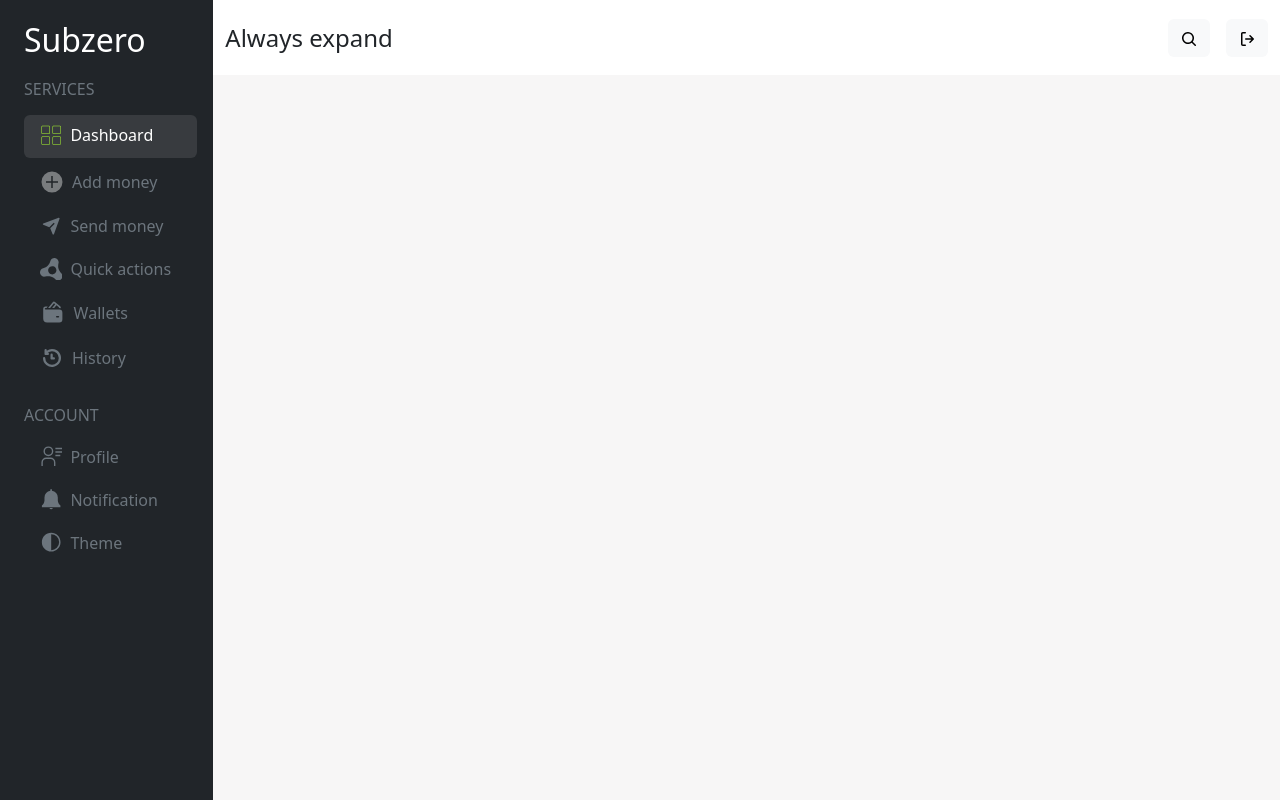
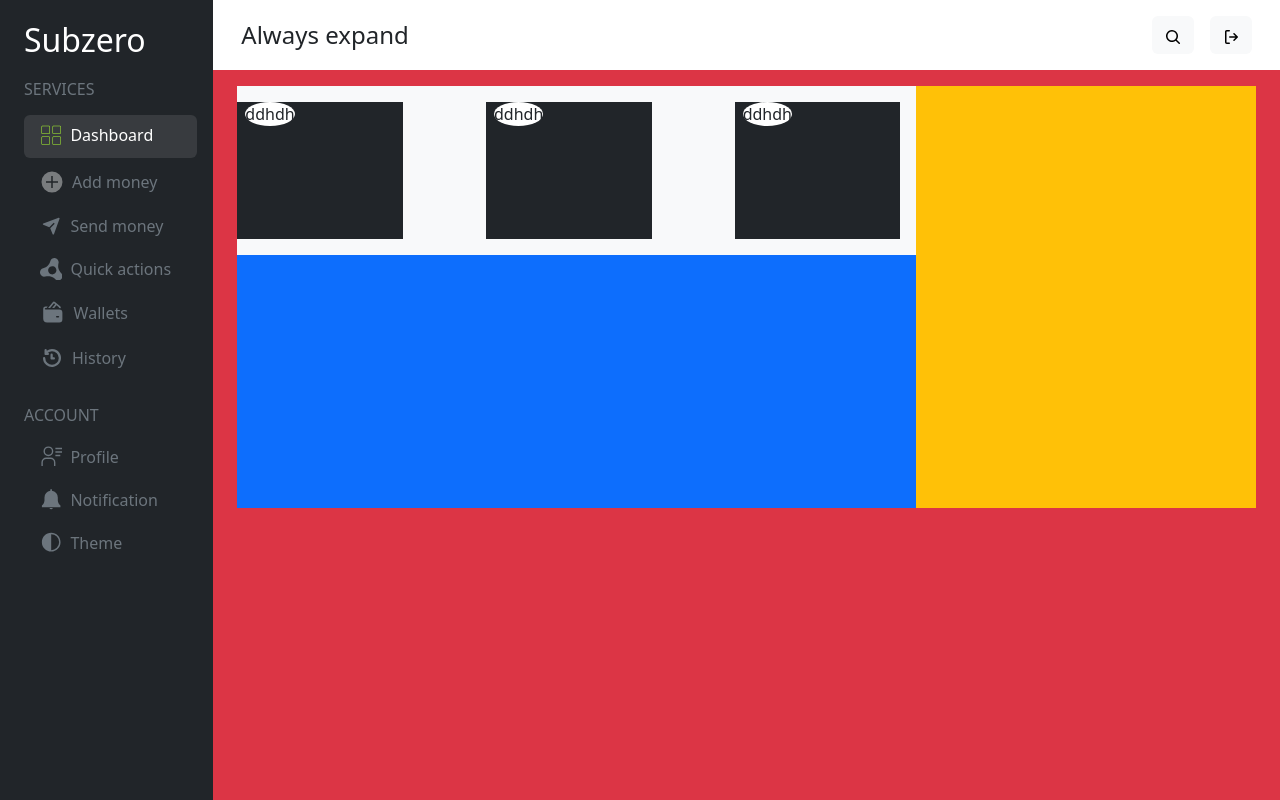
Before and after one commit to toyyib10/subzero-banking-app, a React (Create React App) app in the folder frontend/: page /dashboard in a window 1280 px wide. Built offline with nearby package versions, Linux system fonts and the light colour scheme.

Commit message:
i worked on dashboard main

```diff
--- a/frontend/src/components/dashboard/Header.js
+++ b/frontend/src/components/dashboard/Header.js
@@ -4,11 +4,11 @@ const Header = () => {
   }
   return (
     <>
-      <nav className="navbar sticky-top flex-md-nowrap navbar-expand navbar-dark bg-white" aria-label="Second navbar example" style={style}>
+      <nav className="navbar sticky-top flex-md-nowrap navbar-expand navbar-dark bg-white ps-md-3" aria-label="Second navbar example" style={style}>
         <div className="container-fluid">
-          <p className="navbar-brand text-dark fs-4 m-0" href="/">Always expand</p>
+          <p className="navbar-brand text-dark fs-4 m-0 p-0" href="/">Always expand</p>
           <div className="">
-            <ul className="navbar-nav me-auto">
+            <ul className="navbar-nav me-auto me-md-3">
               <li className="me-2">
                   <button className="btn bg-light">
                     <svg xmlns="http://www.w3.org/2000/svg" viewBox="0 0 16 16" width="16" height="16"><path fill-rule="evenodd" d="M11.5 7a4.499 4.499 0 11-8.998 0A4.499 4.499 0 0111.5 7zm-.82 4.74a6 6 0 111.06-1.06l3.04 3.04a.75.75 0 11-1.06 1.06l-3.04-3.04z"></path></svg>
--- a/frontend/src/components/dashboard/Money.js
+++ b/frontend/src/components/dashboard/Money.js
@@ -3,7 +3,13 @@ import React from 'react'
 const Money = () => {
   return (
     <>
-
+      <div className="col-md-3 h-100 bg-dark">
+        <div className="d-flex justify-content-between w-100 px-2">
+          <div className="rounded-circle bg-white"  >ddhdh</div>
+          <div></div>
+        </div>
+        <div></div>
+      </div>
     </>
   )
 }
--- /dev/null
+++ b/frontend/src/components/dashboard/Phone.js
@@ -0,0 +1,14 @@
+import React from 'react'
+
+const Phone = () => {
+  return (
+    <>
+      <div className="w-100 h-100 bg-dark">
+        <div></div>
+        <div></div>
+      </div>
+    </>
+  )
+}
+
+export default Phone;
--- a/frontend/src/starters/Dashboard.js
+++ b/frontend/src/starters/Dashboard.js
@@ -1,13 +1,36 @@
 import SideBar from "../components/dashboard/SideBar";
 import Header from "../components/dashboard/Header";
+import Money from "../components/dashboard/Money";
+import Phone from "../components/dashboard/Phone";
 
 const Dashboard = () => {
+  const style = {
+    height: "60%"
+  }
+  const other = {
+    height : "40%"
+  }
   return (
     <>
     <section className="d-flex h-100">
       <SideBar/>
       <div className="d-flex flex-column w-100">
         <Header/>
+        <div className="w-100 bg-danger d-flex flex-wrap px-md-4 px-2 pt-3" style={style}>
+          <div className="bg-success h-100 col-md-8 col-12">
+            <div className="bg-light w-100 d-md-flex justify-content-between align-item-center pe-md-3 pb-3 py-md-3 pe-0 d-none" style={other}>
+              <Money/>
+              <Money/>
+              <Money/>
+            </div>
+            <div className="bg-light w-100 d-md-none pb-2 pt-2 pe-0 d-flex justify-content-center" style={other}>
+              <Phone/>
+            </div>
+            <div className="bg-primary w-100 mt-md-0 mt-2" style={style}></div>
+          </div>
+          <div className="bg-warning h-100 col-md-4 col-12"></div>
+        </div>
+        <div className="w-100 bg-danger px-3" style={other}></div>
       </div>
     </section>
 
```
